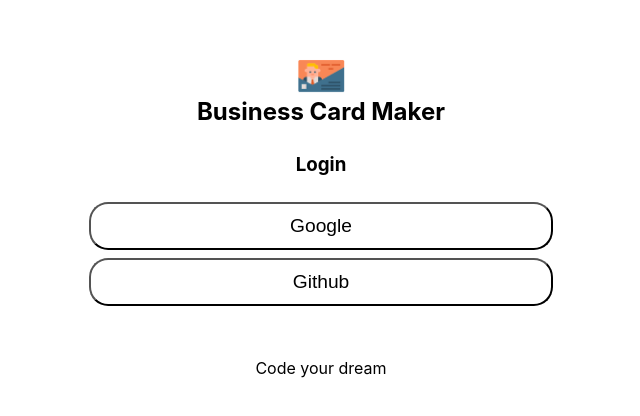
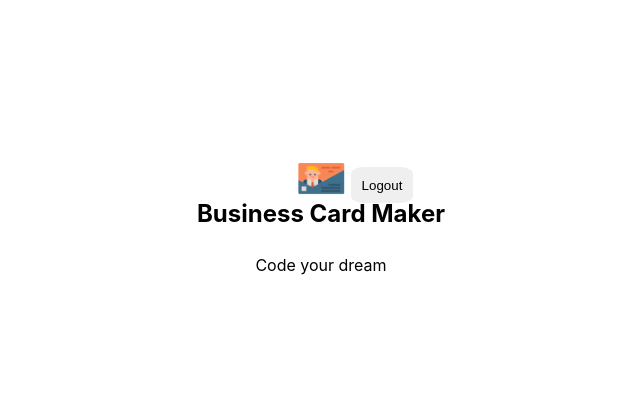
Before and after one commit to SeongheeJeon/React_card-maker, a React (Create React App) app: page /maker in a window 1280 px wide. Shown: the part 176-592 px from the top of the page, without its empty margins (319-959 px from the left). Built offline with nearby package versions, Linux system fonts and the light colour scheme; no server answers; sample sign-in values are in the browser's storage.

Commit message:
10.4~10.5 - Add login and logout functionality

```diff
--- a/package.json
+++ b/package.json
@@ -9,6 +9,7 @@
     "firebase": "^8.6.7",
     "react": "^17.0.2",
     "react-dom": "^17.0.2",
+    "react-router-dom": "^5.2.0",
     "react-scripts": "4.0.3",
     "web-vitals": "^1.0.1"
   },
--- a/src/app.jsx
+++ b/src/app.jsx
@@ -1,10 +1,22 @@
+import React from "react";
+import { BrowserRouter, Route, Switch } from "react-router-dom";
+import Maker from "./components/maker/maker";
+import styles from "./app.module.css";
 import Login from "./components/login/login";
-import styles from "./app.module.css";
 
 function App({ authService }) {
   return (
     <div className={styles.app}>
-      <Login authService={authService} />
+      <BrowserRouter>
+        <Switch>
+          <Route exact path="/">
+            <Login authService={authService} />
+          </Route>
+          <Route path="/maker">
+            <Maker authService={authService} />
+          </Route>
+        </Switch>
+      </BrowserRouter>
     </div>
   );
 }
--- a/src/components/login/login.jsx
+++ b/src/components/login/login.jsx
@@ -1,17 +1,33 @@
-import React from "react";
+import React, { useEffect } from "react";
 import Header from "../header/header";
 import Footer from "../footer/footer";
 import styles from "./login.module.css";
+import { useHistory } from "react-router-dom";
 
 const Login = ({ authService }) => {
+  const history = useHistory();
+  const goToMaker = (userId) => {
+    history.push({
+      pathname: "/maker",
+      state: { id: userId },
+    });
+  };
+
   const onLogin = (event) => {
     authService //
       .login(event.currentTarget.textContent)
-      .then(console.log);
+      .then((data) => goToMaker(data.user.uid));
   };
+
+  useEffect(() => {
+    authService.onAuthChange((user) => {
+      user && goToMaker(user.uid);
+    });
+  });
+
   return (
     <section className={styles.login}>
-      <Header />
+      <Header onLogout={null} />
       <section>
         <h1>Login</h1>
         <ul className={styles.list}>
--- /dev/null
+++ b/src/components/maker/maker.jsx
@@ -0,0 +1,28 @@
+import React, { useEffect } from "react";
+import Header from "../header/header";
+import Footer from "../footer/footer";
+import { useHistory } from "react-router-dom";
+import styles from "./maker.module.css";
+
+const Maker = ({ authService }) => {
+  const history = useHistory();
+  const onLogout = () => {
+    authService.logout();
+  };
+
+  useEffect(() => {
+    authService.onAuthChange((user) => {
+      if (!user) {
+        history.push("/");
+      }
+    });
+  });
+
+  return (
+    <section className={styles.maker}>
+      <Header onLogout={onLogout} />
+      <Footer />
+    </section>
+  );
+};
+export default Maker;
--- a/src/service/auth_service.js
+++ b/src/service/auth_service.js
@@ -5,6 +5,16 @@
     const authProvider = new firebase.auth[`${providerName}AuthProvider`]();
     return firebaseApp.auth().signInWithPopup(authProvider);
   }
+
+  logout() {
+    firebase.auth().signOut();
+  }
+
+  onAuthChange(onUserChanged) {
+    firebase.auth().onAuthStateChanged((user) => {
+      onUserChanged(user);
+    });
+  }
 }
 
 export default AuthService;
```
Also changed, not shown: src/components/maker/maker.module.css (added), 2 other files (tests, documents, lock files or other folders).
